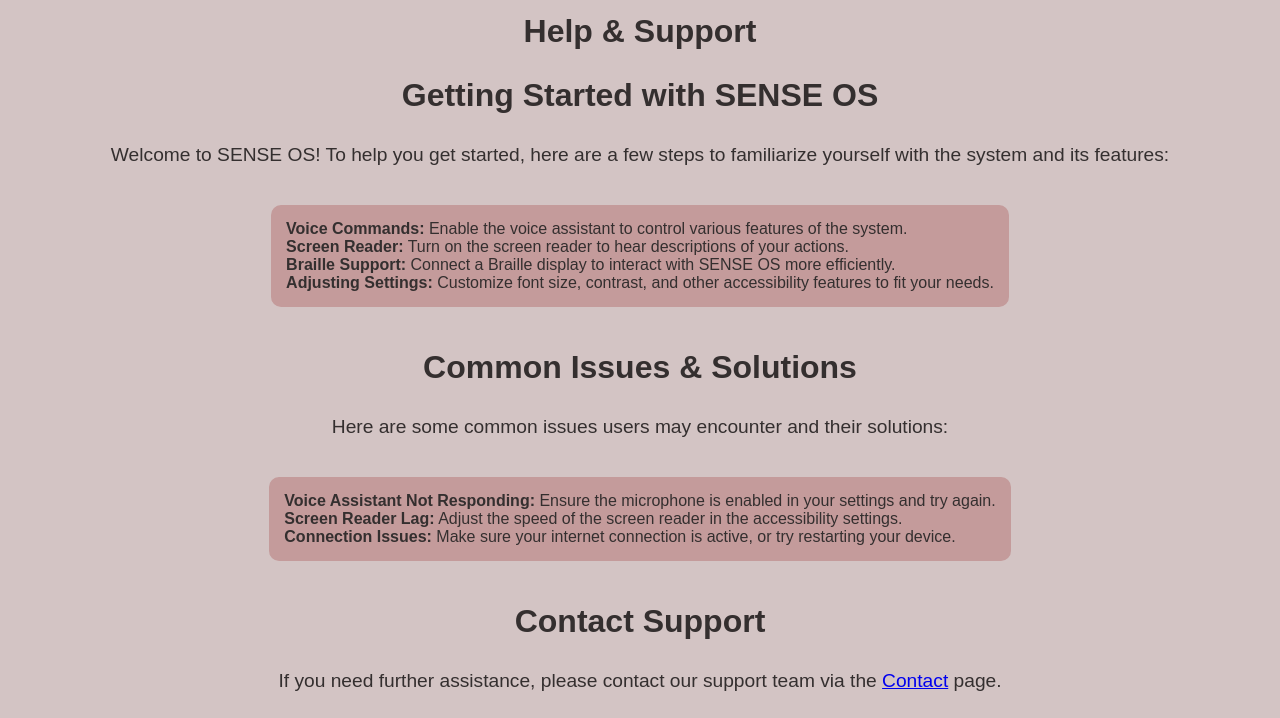
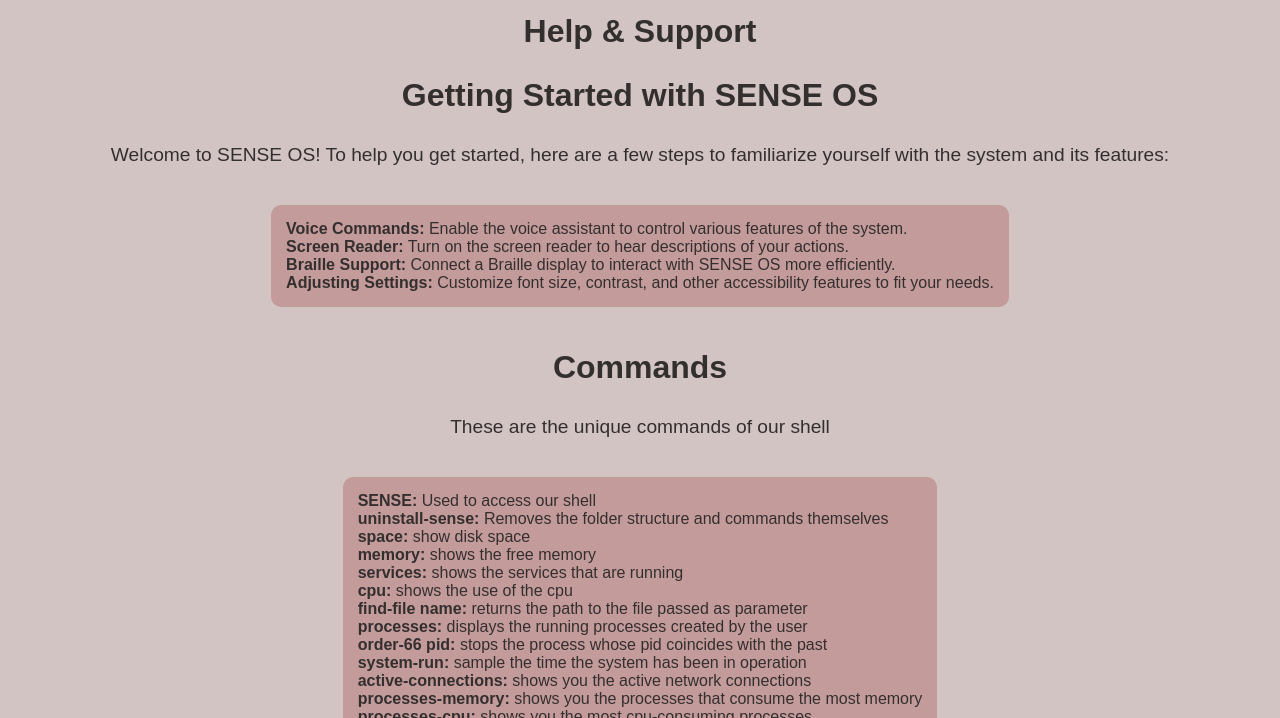
Before and after one commit to nasratullahjabarkhil/Sense-OS-manual, a plain HTML site: page help/help.html in a window 1280 px wide. Shown: the part 82-800 px from the top of the page. Drawn offline with Linux system fonts and the light colour scheme.

Commit message:
Update help.html

```diff
--- a/help/help.html
+++ b/help/help.html
@@ -104,6 +104,27 @@
             <li><b>Adjusting Settings:</b> Customize font size, contrast, and other accessibility features to fit your needs.</li>
         </ul>
 
+        <h2>Commands</h2>
+        <p class="description">
+            These are the unique commands of our shell
+        </p>
+        <ul class="features">
+            <li><b>SENSE: </b>Used to access our shell</li>
+            <li><b>uninstall-sense: </b>Removes the folder structure and commands themselves</li>
+            <li><b>space: </b>show disk space</li>
+            <li><b>memory: </b>shows the free memory</li>
+            <li><b>services: </b>shows the services that are running</li>
+            <li><b>cpu: </b>shows the use of the cpu</li>
+            <li><b>find-file name: </b>returns the path to the file passed as parameter</li>
+            <li><b>processes: </b>displays the running processes created by the user</li>
+            <li><b>order-66 pid: </b>stops the process whose pid coincides with the past</li>
+            <li><b>system-run: </b>sample the time the system has been in operation</li>
+            <li><b>active-connections: </b>shows you the active network connections</li>
+            <li><b>processes-memory: </b>shows you the processes that consume the most memory</li>
+            <li><b>processes-cpu: </b>shows you the most cpu-consuming processes</li>
+            <li><b>help-sense: </b>opens the index.html file where the user's manual is located.</li>
+        </ul>
+
         <h2>Common Issues & Solutions</h2>
         <p class="description">
             Here are some common issues users may encounter and their solutions:
```
